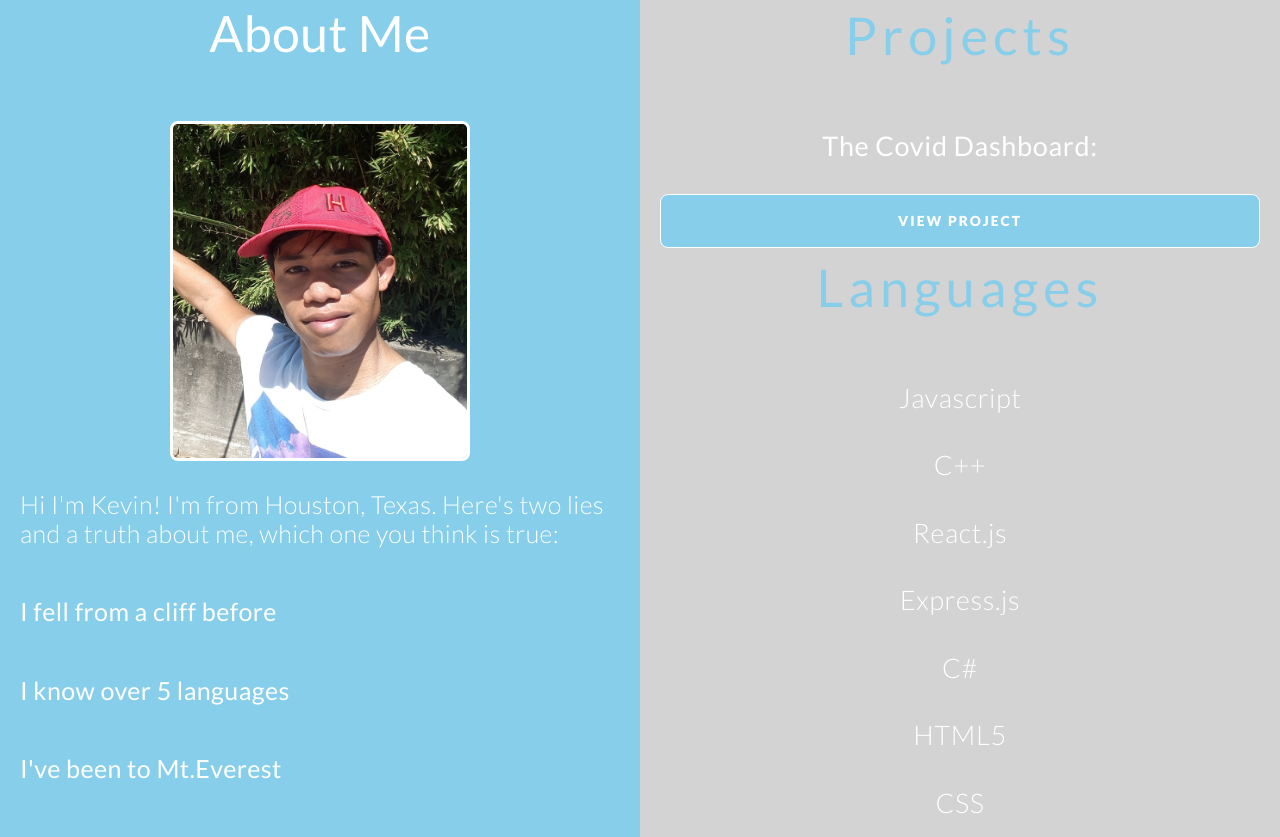
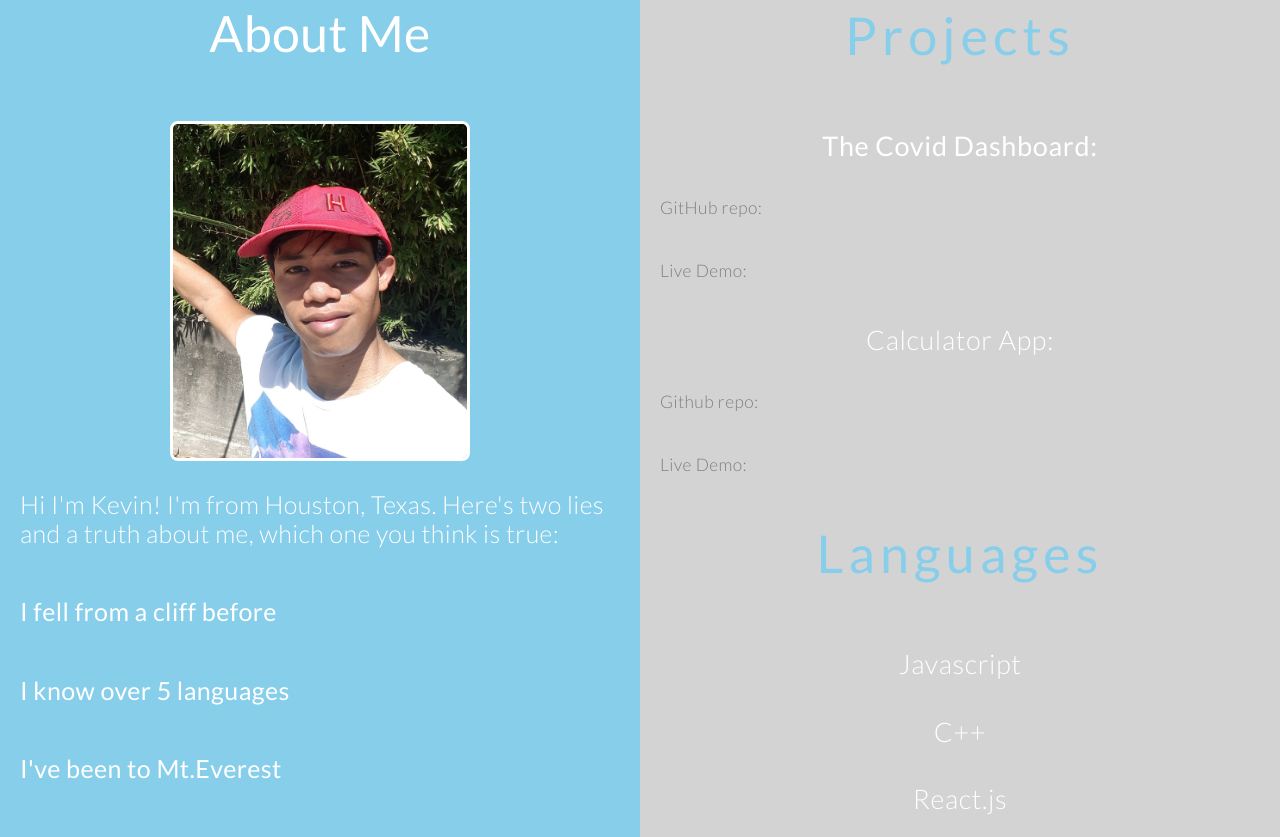
Before and after one commit to kv-codes/kv-codes.github.io, a Jekyll site: the page built from index.md, in a window 1280 px wide and 900 px high, scrolled down 582 px, cut to the strip 63-900 px from the top of the window. Built offline with Jekyll 4.4.1, drawn with Linux system fonts in a browser that asks for light colours.

Commit message:
Project links added

```diff
--- a/_layouts/hello-default.html
+++ b/_layouts/hello-default.html
@@ -105,9 +105,21 @@
 
             <h2><strong>Projects</strong></h2>
             <h3><b> The Covid Dashboard:</b></h3>
+            <p>GitHub repo:</p>
+            <a href="https://github.com/kv-codes/covid-dashboard"></a>
+
+            <p>Live Demo:</p>
+            <a href="https://frosty-visvesvaraya-e91968.netlify.app"></a>
+
+            <h3>Calculator App:</h3>
+            <p>Github repo:</p>
+            <a href="https://github.com/kv-codes/Calorie-Calculator-Client"></a>
+
+            <p>Live Demo:</p>
+            <a href="https://calorie-frontend.herokuapp.com/"></a>
 
 
-            <a href="https://frosty-visvesvaraya-e91968.netlify.app" class="button">View Project</a>
+
 
             <h2><strong>Languages</strong></h2>
 
```
